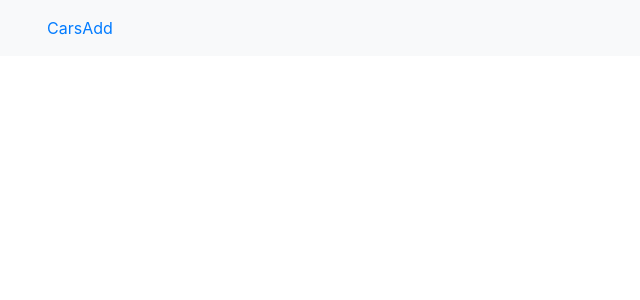
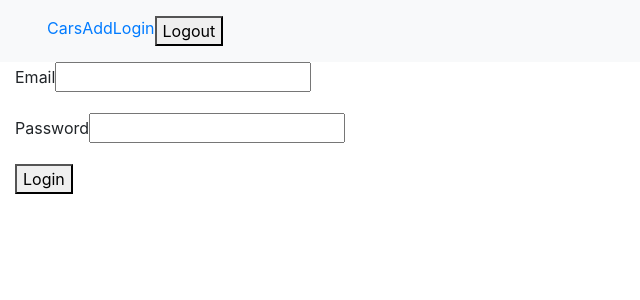
Before and after one commit to boris7ran/CarsAppVue, a Vue app: page /login in a window 1280 px wide. Shown: the top 300 px of the page, without its empty margins (0-640 px from the left). Built offline with nearby package versions, Linux system fonts and the light colour scheme.

Commit message:
Login page and auth

```diff
--- a/src/App.vue
+++ b/src/App.vue
@@ -4,8 +4,10 @@
       <div class="navbar navbar-expand-lg navbar-light bg-light">
         <div class="container-fluid">
           <ul class="nav navbar-nav">
-            <li clas="nav-item"><router-link to="/cars">Cars</router-link></li>
-            <li clas="nav-item"><router-link to="/cars/add">Add</router-link></li>
+            <li class="nav-item"><router-link to="/cars">Cars</router-link></li>
+            <li class="nav-item"><router-link to="/cars/add">Add</router-link></li>
+            <li class="nav-item"><router-link to="/login">Login</router-link></li>
+            <li><button @click="logout">Logout</button></li>
           </ul>
         </div>
       </div>
@@ -16,7 +18,17 @@
 </template>
 
 <script>
+import { authService } from './services/Auth'
+
 export default {
-  name: 'app'
+  name: 'app',
+
+  methods: {
+    logout(){
+      authService.logout();
+      this.$router.push('/login');
+    }
+  },
+
 }
 </script>
--- /dev/null
+++ b/src/components/LoginUser.vue
@@ -0,0 +1,51 @@
+<template>
+  <div class="container-fluid">
+    <form @submit.prevent="handleAdd">
+      <div class="form-group">
+        <label for="email">Email</label>
+        <input type="text" minlength="2" id="email" v-model="userLogin.email" required />
+      </div>
+      <div class="form-group">
+        <label for="password">Password</label>
+        <input type="password" minlength="2" id="password" v-model="userLogin.password" required />
+      </div>
+      <div class="form-group">
+        <button type="submit">Login</button>
+      </div>
+    </form>
+  </div>
+</template>
+
+<script>
+import { authService } from '@/services/Auth'
+
+export default {
+  data() {
+    return {
+      userLogin: this.getDefaults()
+    }
+  },
+
+  methods: {
+    getDefaults () {
+      return {
+        email: "",
+        password: "",
+      }
+    },
+
+    handleAdd() {
+      authService.login(this.userLogin.email, this.userLogin.password)
+        .then( response => {
+          this.userLogin = this.getDefaults();
+          this.$router.push('/cars')
+        }).catch ( error => {
+          alert(error);
+        });
+    }
+  }
+};
+</script>
+
+<style>
+</style>
--- a/src/main.js
+++ b/src/main.js
@@ -6,11 +6,13 @@ Vue.use(VueRouter)
 
 import AppCars from '@/components/AppCars'
 import AddCar from '@/components/AddCar'
+import LoginUser from '@/components/LoginUser'
 
 const routes = [
   { path: '/cars', component: AppCars},
   { path: '/cars/add', component: AddCar },
-  { path: '/edit/:id', component: AddCar}
+  { path: '/edit/:id', component: AddCar},
+  { path: '/login', component: LoginUser}
 ]
 
 const router = new VueRouter({
--- /dev/null
+++ b/src/services/Auth.js
@@ -0,0 +1,32 @@
+import axios from 'axios'
+
+export default class AuthService {
+  constructor(){
+    this.setAxiosDefaultAuthorizationHeader();
+  }
+
+  login(email, password) {
+    return axios.post('http://localhost:8000/api/login', {
+      email, password
+    }).then(data => {
+      window.localStorage.setItem('loginToken', data.data.token)
+      this.setAxiosDefaultAuthorizationHeader()
+    })
+  }
+
+  setAxiosDefaultAuthorizationHeader() {
+    const TOKEN = window.localStorage.getItem('loginToken')
+    axios.defaults.headers.common['Authorization'] = `Bearer ${TOKEN}`
+  }
+
+  logout() {
+    window.localStorage.removeItem('loginToken')
+    delete axios.defaults.headers.common['Authorization']
+  }
+
+  isAuthenticated() {
+    return !!window.localStorage.getItem('loginToken')
+  }
+}
+
+export const authService = new AuthService()
```
Also changed, not shown: src/services/UsersService.js (added, +13 -0 lines).
